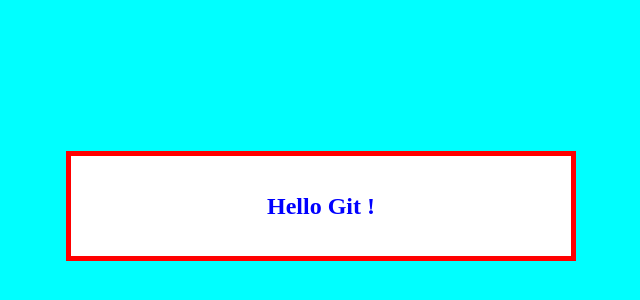
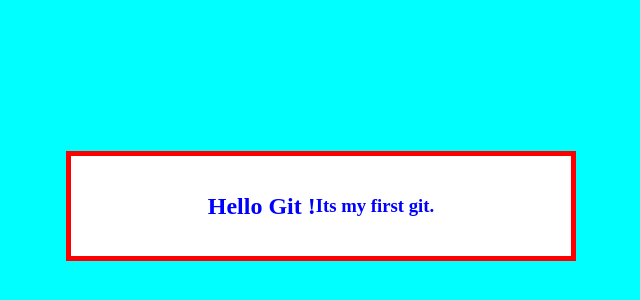
Before and after one commit to musthak582/GitRepository, a plain HTML site: page index.html in a window 1280 px wide. Shown: the part 194-494 px from the top of the page, without its empty margins (319-959 px from the left). Drawn offline with Linux system fonts and the light colour scheme.

Commit message:
secound changes

```diff
--- a/index.html
+++ b/index.html
@@ -12,6 +12,7 @@
    <div class="container">
     <div class="container-child">
         <h2>Hello Git !</h2>
+        <h3>Its my first git.</h3>
     </div>
 
    </div>
```
